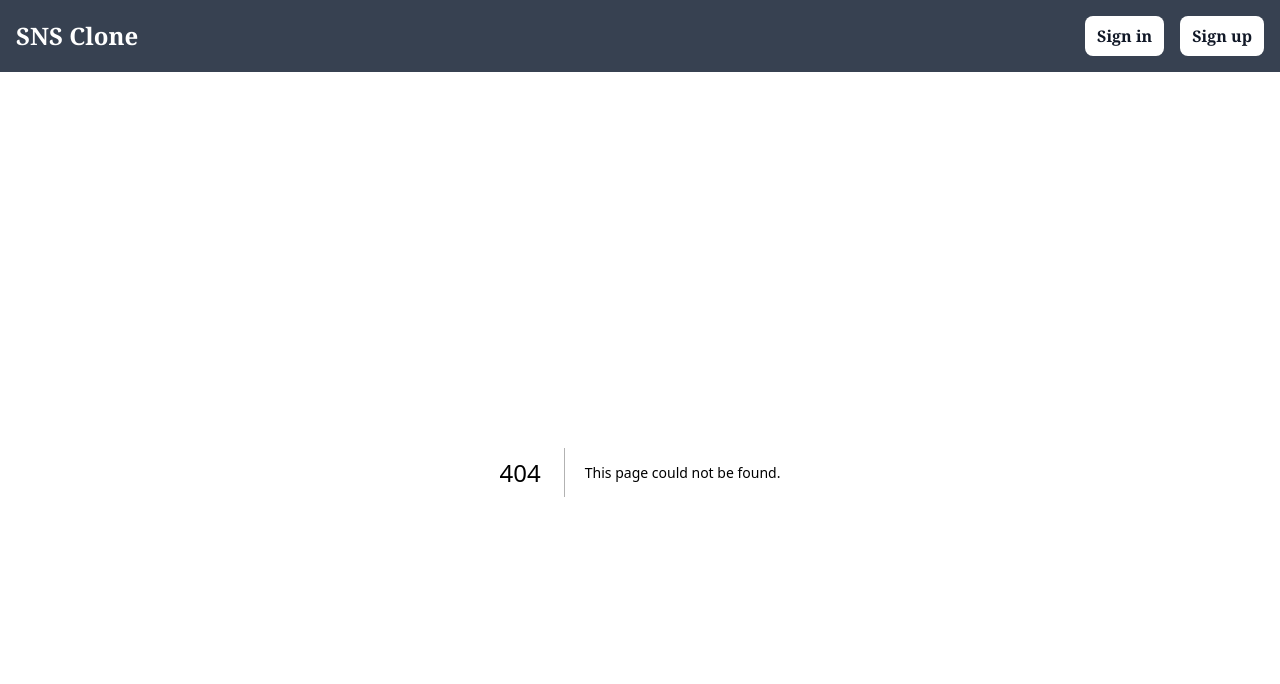
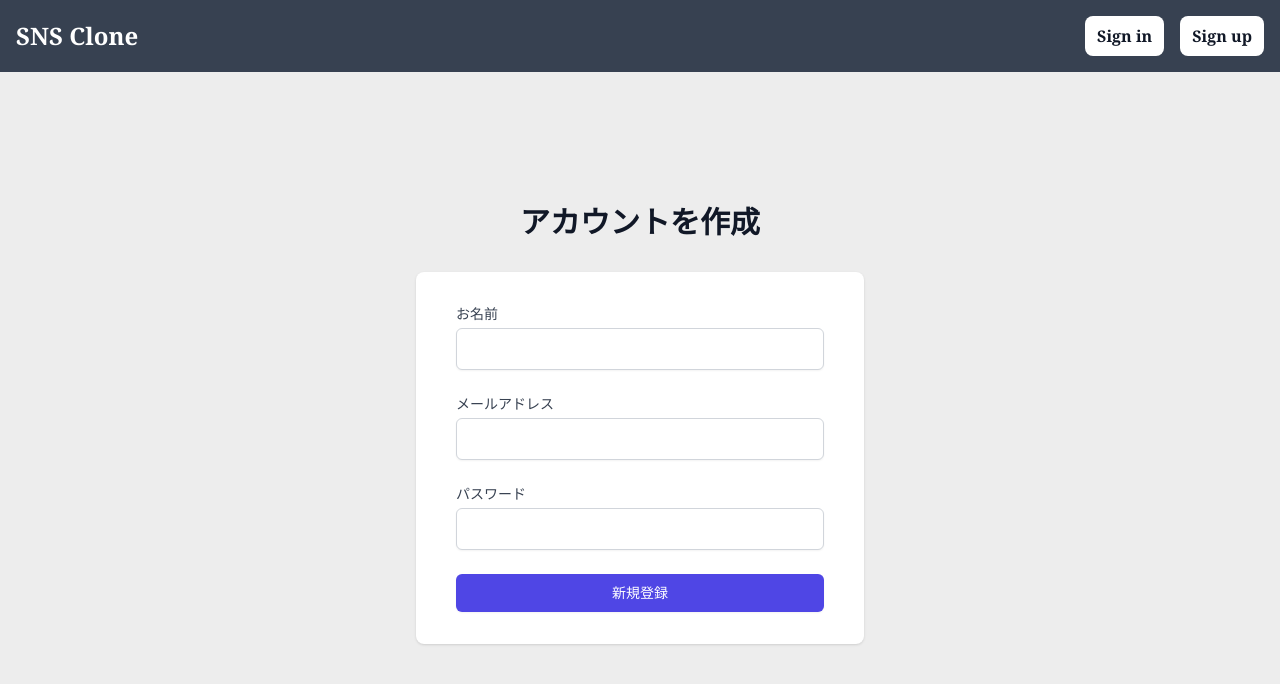
Before and after one commit to K-Ryo-ta/Next.js-SNS, a Next.js app in the folder client/: page /signup in a window 1280 px wide. Before the commit this address had no page. Shown: the top 684 px of the page. Built offline with nearby package versions, Linux system fonts and the light colour scheme.

Commit message:
add:singupformのデザインの実装

```diff
--- /dev/null
+++ b/client/src/pages/signup.tsx
@@ -0,0 +1,84 @@
+import React from 'react'
+import Head from 'next/head';
+
+const signup = () => {
+    return (
+        <div
+            style={{ height: "88vh" }}
+            className="flex flex-col justify-center sm:px-6 lg:px-8"
+        >
+            <Head>
+                <title>新規作成</title>
+            </Head>
+            <div className="sm:mx-auto sm:w-full sm:max-w-md">
+                <h2 className="text-center text-3xl font-extrabold text-gray-900">
+                    アカウントを作成
+                </h2>
+            </div>
+            <div className="mt-8 sm:mx-auto sm:w-full sm:max-w-md">
+                <div className="bg-white py-8 px-4 shadow sm:rounded-lg sm:px-10">
+                    <form>
+                        <div>
+                            <label
+                                htmlFor="email"
+                                className="block text-sm font-medium text-gray-700"
+                            >
+                                お名前
+                            </label>
+                            <input
+                                id="name"
+                                name="name"
+                                type="text"
+                                autoComplete="name"
+                                required
+                                className="mt-1 block w-full border border-gray-300 rounded-md shadow-sm py-2 px-3 text-base focus:outline-none focus:ring-indigo-500 focus:border-indigo-500"
+                            />
+                        </div>
+                        <div className="mt-6">
+                            <label
+                                htmlFor="email"
+                                className="block text-sm font-medium text-gray-700"
+                            >
+                                メールアドレス
+                            </label>
+                            <input
+                                id="email"
+                                name="email"
+                                type="email"
+                                autoComplete="email"
+                                required
+                                className="mt-1 block w-full border border-gray-300 rounded-md shadow-sm py-2 px-3 text-base focus:outline-none focus:ring-indigo-500 focus:border-indigo-500"
+                            />
+                        </div>
+                        <div className="mt-6">
+                            <label
+                                htmlFor="password"
+                                className="block text-sm font-medium text-gray-700"
+                            >
+                                パスワード
+                            </label>
+                            <input
+                                id="password"
+                                name="password"
+                                type="password"
+                                autoComplete="new-password"
+                                required
+                                className="mt-1 block w-full border border-gray-300 rounded-md shadow-sm py-2 px-3 text-base focus:outline-none focus:ring-indigo-500 focus:border-indigo-500"
+                            />
+                        </div>
+                        <div className="mt-6">
+                            <button
+                                type="submit"
+                                className="w-full py-2 px-4 border border-transparent rounded-md shadow-sm text-sm font-medium text-white bg-indigo-600 hover:bg-indigo-700 focus:outline-none focus:ring-2 focus:ring-offset-2 focus:ring-indigo-500"
+                            >
+                                新規登録
+                            </button>
+                        </div>
+                    </form>
+                </div>
+            </div>
+        </div>
+    )
+}
+
+export default signup
```
